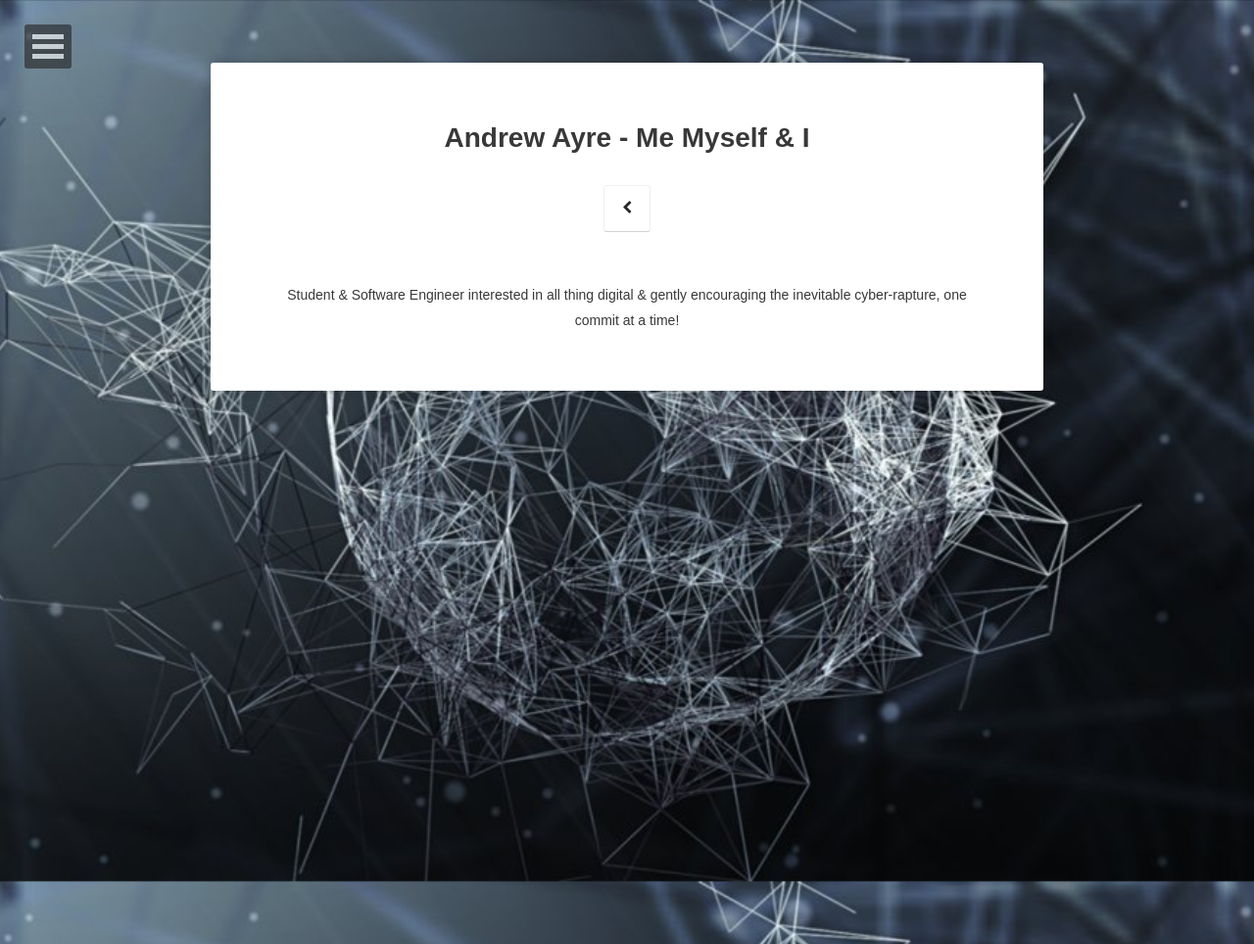
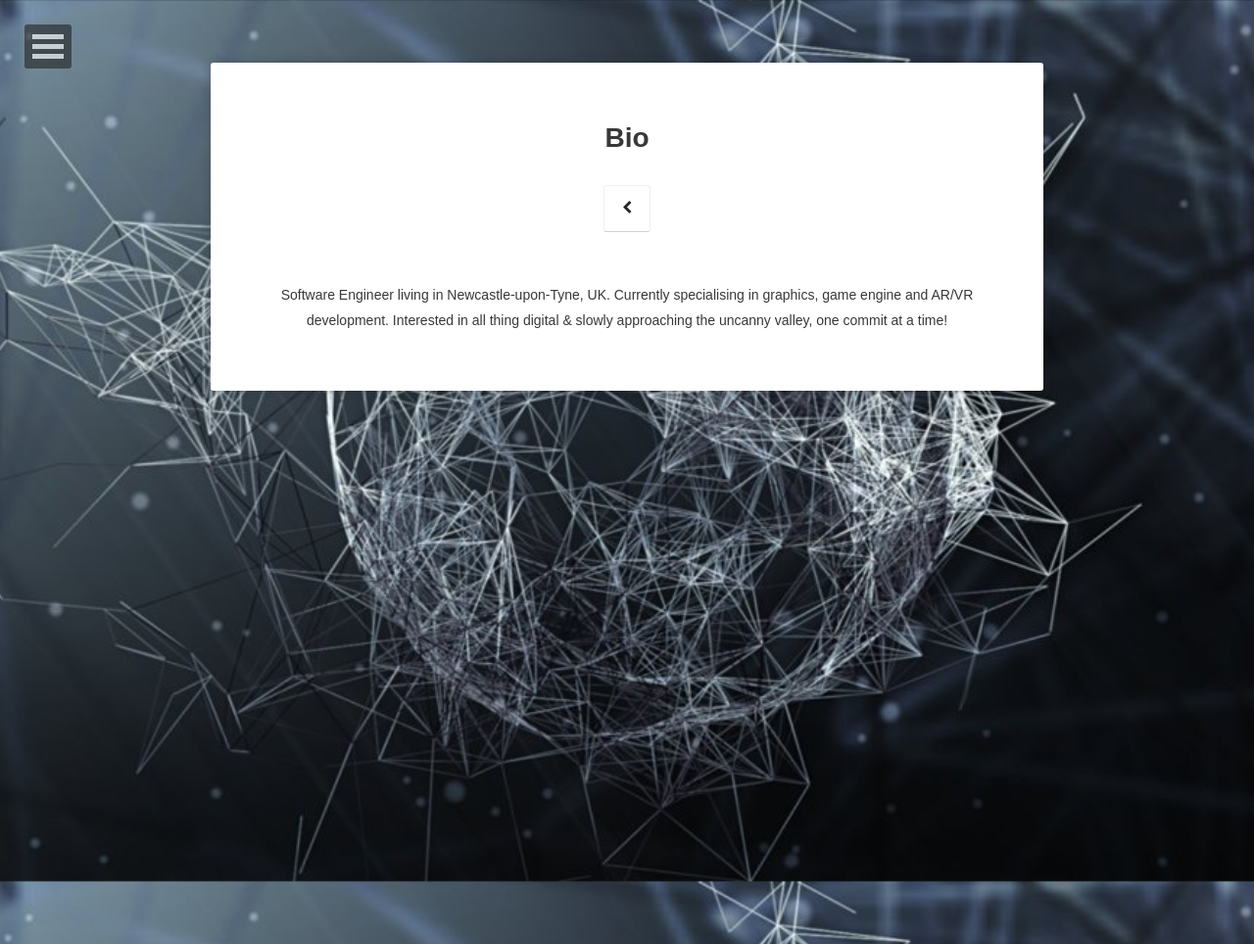
Before and after one commit to WearyWanderer/Website, a Jekyll site: the page built from about/index.md, in a window 1280 px wide. Shown: the whole page at 98% size. Built offline with Jekyll 4.4.1, drawn with Linux system fonts in a browser that asks for light colours; some web fonts are replaced.

Commit message:
Minor bio update

```diff
--- a/about/index.md
+++ b/about/index.md
@@ -1,8 +1,9 @@
 ---
 layout: page
-title: Andrew Ayre - Me Myself & I
+title: Bio
 tags: [about, cv, programmer, introduction]
 date: 2016-03-21
 ---
 
-<center>Student & Software Engineer interested in all thing digital & gently encouraging the inevitable cyber-rapture, one commit at a time!</center>
+<center>Software Engineer living in Newcastle-upon-Tyne, UK. Currently specialising in graphics, game engine and AR/VR development.
+Interested in all thing digital & slowly approaching the uncanny valley, one commit at a time!</center>
```
